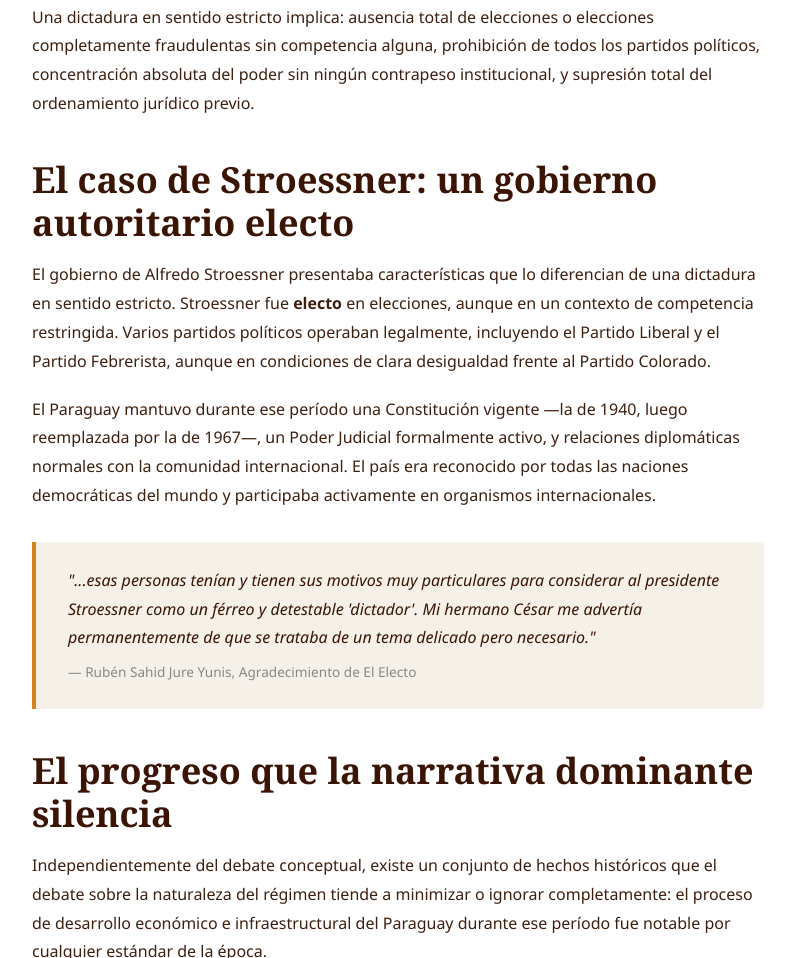
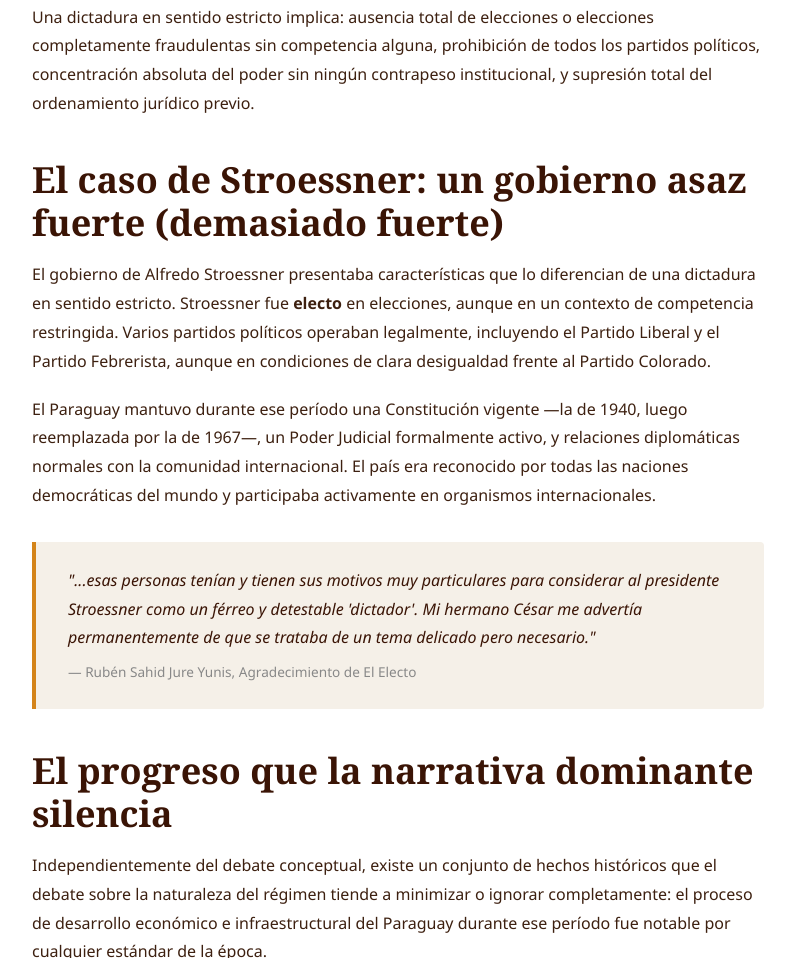
Before and after one commit to Sullak/web-el-electo, an Eleventy site: page articulos/stroessner-dictadura-o-autoritarismo.md in a window 1280 px wide. Shown: the part 1004-1962 px from the top of the page, without its empty margins (242-1037 px from the left). Built offline with nearby package versions, Linux system fonts and the light colour scheme; Eleventy itself is replaced by a stand-in of ours; files that its build step writes are made by us from their sources; a script that the page names is missing.

Commit message:
Update Artículo “stroessner-dictadura-o-autoritarismo”

```diff
--- a/articulos/stroessner-dictadura-o-autoritarismo.md
+++ b/articulos/stroessner-dictadura-o-autoritarismo.md
@@ -14,14 +14,13 @@
 categoria: Historia Política, Stroessner
 date: 2025-01-01
 ---
-
 ## ¿Qué es una dictadura? Definición conceptual
 
 En su sentido estricto, el término *dictadura* proviene de la institución romana de la *dictatura*: un poder extraordinario, temporal y concentrado, otorgado en situaciones de emergencia y limitado en el tiempo. En la política moderna, el concepto ha evolucionado para designar regímenes de poder unipersonal o de partido único que suprimen completamente toda forma de participación política, oposición legal y competencia electoral.
 
 Una dictadura en sentido estricto implica: ausencia total de elecciones o elecciones completamente fraudulentas sin competencia alguna, prohibición de todos los partidos políticos, concentración absoluta del poder sin ningún contrapeso institucional, y supresión total del ordenamiento jurídico previo.
 
-## El caso de Stroessner: un gobierno autoritario electo
+## El caso de Stroessner: un gobierno asaz fuerte (demasiado fuerte)
 
 El gobierno de Alfredo Stroessner presentaba características que lo diferencian de una dictadura en sentido estricto. Stroessner fue **electo** en elecciones, aunque en un contexto de competencia restringida. Varios partidos políticos operaban legalmente, incluyendo el Partido Liberal y el Partido Febrerista, aunque en condiciones de clara desigualdad frente al Partido Colorado.
 
```
